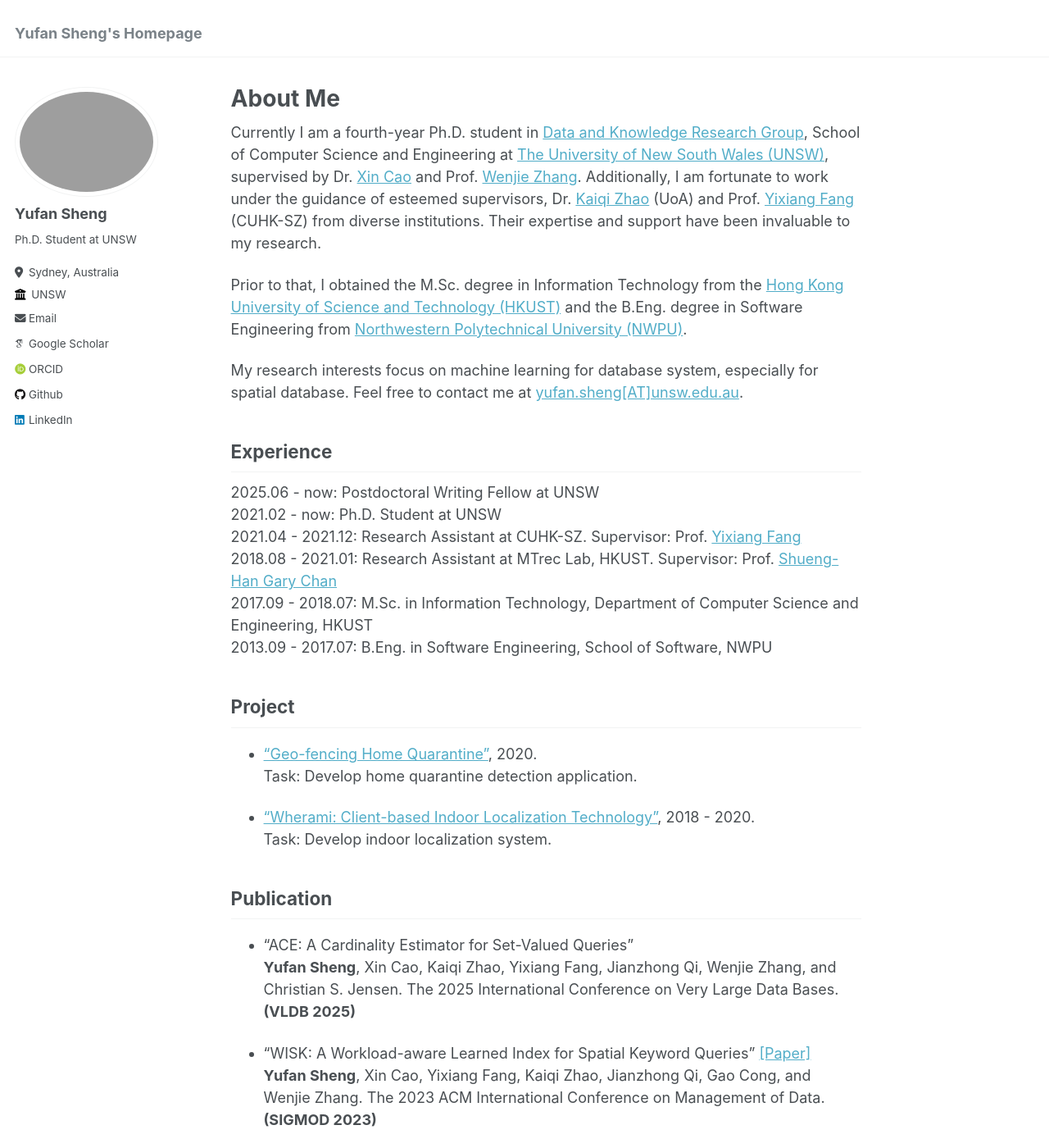
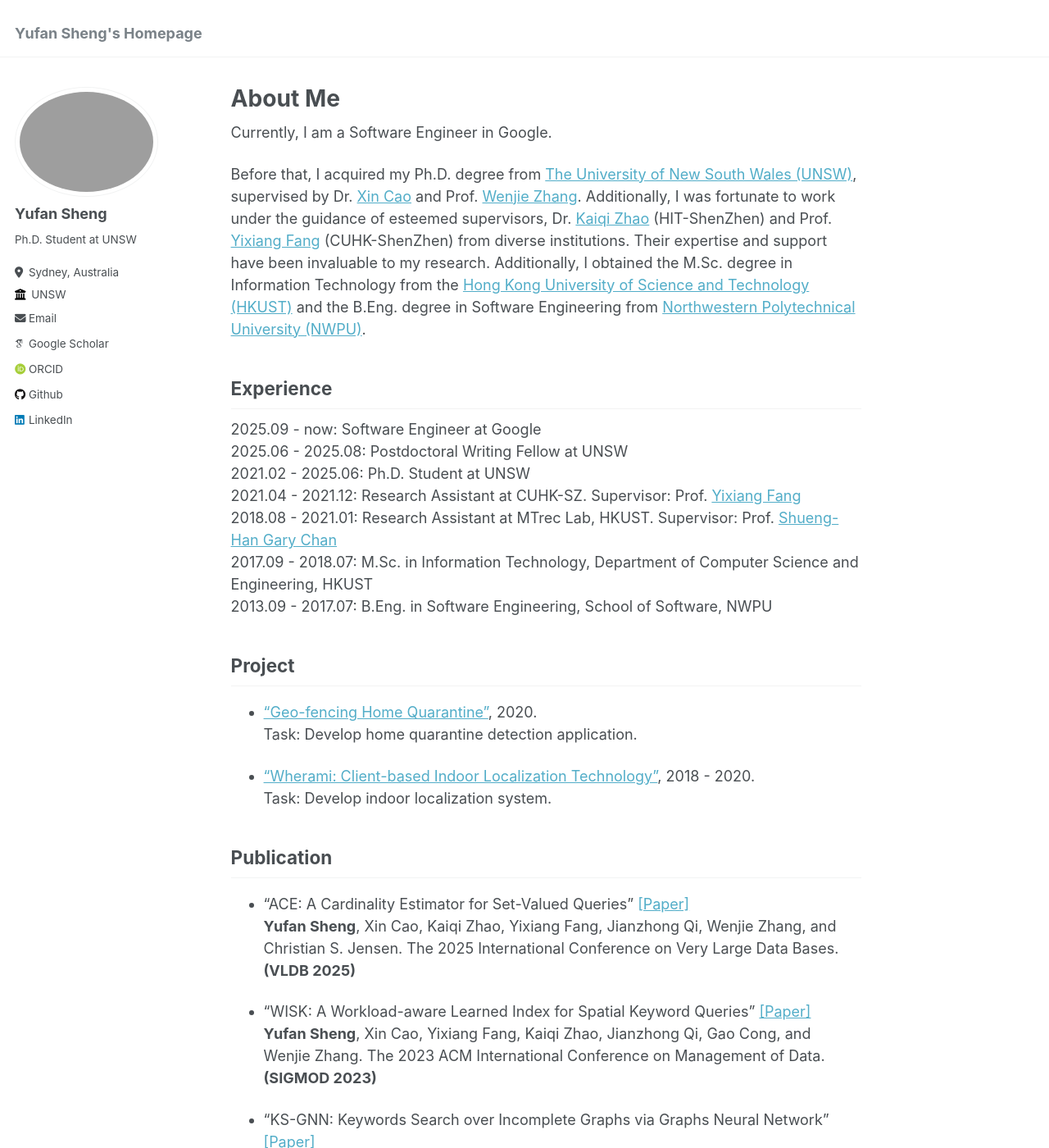
Before and after one commit to shengyufan/shengyufan.github.io, a Jekyll site: the page built from _pages/about.md, in a window 1280 px wide and 1400 px high. Shown: the whole window at 82% size. Built offline with Jekyll 4.4.1, drawn with Linux system fonts in a browser that asks for light colours; some web fonts are replaced.

Commit message:
Update about.md

```diff
--- a/_pages/about.md
+++ b/_pages/about.md
@@ -7,15 +7,14 @@ redirect_from:
   - /about.html
 ---
 
-Currently I am a fourth-year Ph.D. student in [Data and Knowledge Research Group](https://unswdb.github.io/index.html), School of Computer Science and Engineering at [The University of New South Wales (UNSW)](https://www.unsw.edu.au/), supervised by Dr. [Xin Cao](https://xincao-unsw.github.io/) and Prof. [Wenjie Zhang](https://www.cse.unsw.edu.au/~zhangw/). Additionally, I am fortunate to work under the guidance of esteemed supervisors, Dr. [Kaiqi Zhao](https://kaiqi.blogs.auckland.ac.nz/) (UoA) and Prof. [Yixiang Fang](https://fangyixiang.github.io/) (CUHK-SZ) from diverse institutions. Their expertise and support have been invaluable to my research.
+Currently, I am a Software Engineer in Google.
 
-Prior to that, I obtained the M.Sc. degree in Information Technology from the [Hong Kong University of Science and Technology (HKUST)](https://hkust.edu.hk/) and the B.Eng. degree in Software Engineering from [Northwestern Polytechnical University (NWPU)](https://en.nwpu.edu.cn/).
-
-My research interests focus on machine learning for database system, especially for spatial database. Feel free to contact me at [yufan.sheng\[AT\]unsw.edu.au](mailto:yufan.sheng@unsw.edu.au).
+Before that, I acquired my Ph.D. degree from [The University of New South Wales (UNSW)](https://www.unsw.edu.au/), supervised by Dr. [Xin Cao](https://xincao-unsw.github.io/) and Prof. [Wenjie Zhang](https://www.cse.unsw.edu.au/~zhangw/). Additionally, I was fortunate to work under the guidance of esteemed supervisors, Dr. [Kaiqi Zhao](https://kaiqizhao.github.io/) (HIT-ShenZhen) and Prof. [Yixiang Fang](https://fangyixiang.github.io/) (CUHK-ShenZhen) from diverse institutions. Their expertise and support have been invaluable to my research. Additionally, I obtained the M.Sc. degree in Information Technology from the [Hong Kong University of Science and Technology (HKUST)](https://hkust.edu.hk/) and the B.Eng. degree in Software Engineering from [Northwestern Polytechnical University (NWPU)](https://en.nwpu.edu.cn/).
 
 ## Experience
-2025.06 - now: Postdoctoral Writing Fellow at UNSW \
-2021.02 - now: Ph.D. Student at UNSW \
+2025.09 - now: Software Engineer at Google \
+2025.06 - 2025.08: Postdoctoral Writing Fellow at UNSW \
+2021.02 - 2025.06: Ph.D. Student at UNSW \
 2021.04 - 2021.12: Research Assistant at CUHK-SZ. Supervisor: Prof. [Yixiang Fang](https://fangyixiang.github.io/) \
 2018.08 - 2021.01: Research Assistant at MTrec Lab, HKUST. Supervisor: Prof. [Shueng-Han Gary Chan](https://www.cse.ust.hk/~gchan/) \
 2017.09 - 2018.07: M.Sc. in Information Technology, Department of Computer Science and Engineering, HKUST \
@@ -29,7 +28,7 @@ Task: Develop home quarantine detection application.
 Task: Develop indoor localization system.
 
 ## Publication
-* "ACE: A Cardinality Estimator for Set-Valued Queries"  \
+* "ACE: A Cardinality Estimator for Set-Valued Queries"  [\[Paper\]](https://www.vldb.org/pvldb/vol18/p2112-sheng.pdf)\
 **Yufan Sheng**, Xin Cao, Kaiqi Zhao, Yixiang Fang, Jianzhong Qi, Wenjie Zhang, and Christian S. Jensen. The 2025 International Conference on Very Large Data Bases. **(VLDB 2025)**
 
 * "WISK: A Workload-aware Learned Index for Spatial Keyword Queries" [\[Paper\]](https://dl.acm.org/doi/10.1145/3589332) \
```
